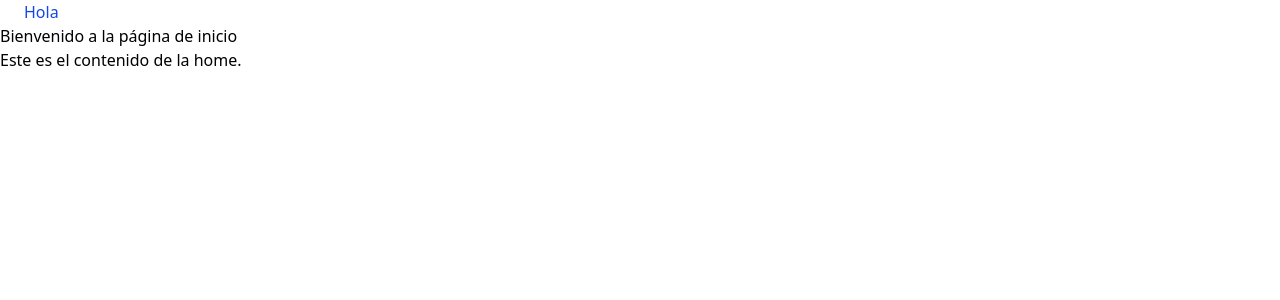
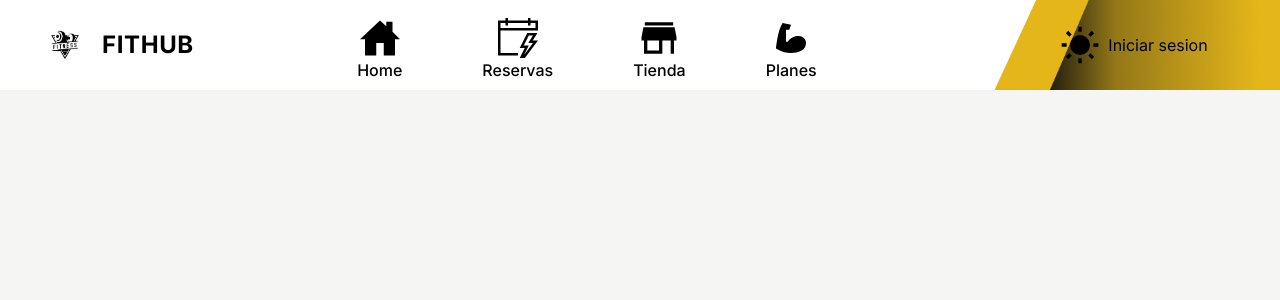
Before and after one commit to LucaFrisoni/FitHub, a Flask app: page / in a window 1280 px wide. Shown: the top 300 px of the page. Run offline with Flask 3, Linux system fonts and the light colour scheme.

Commit message:
Feat: Navbar finalizada + eliminacion tailwind.config(nueva version queda obsoleto este archivo)

```diff
--- a/Front/static/css/main.css
+++ b/Front/static/css/main.css
@@ -3,16 +3,23 @@
 @layer theme, base, components, utilities;
 @layer theme {
   :root, :host {
-    --font-sans: ui-sans-serif, system-ui, sans-serif, "Apple Color Emoji",
-      "Segoe UI Emoji", "Segoe UI Symbol", "Noto Color Emoji";
     --font-mono: ui-monospace, SFMono-Regular, Menlo, Monaco, Consolas, "Liberation Mono",
       "Courier New", monospace;
-    --color-red-700: oklch(50.5% 0.213 27.518);
-    --color-green-700: oklch(52.7% 0.154 150.069);
-    --color-blue-700: oklch(48.8% 0.243 264.376);
+    --color-stone-100: oklch(97% 0.001 106.424);
+    --color-stone-200: oklch(92.3% 0.003 48.717);
+    --color-white: #fff;
     --spacing: 0.25rem;
-    --default-font-family: var(--font-sans);
+    --text-2xl: 1.5rem;
+    --text-2xl--line-height: calc(2 / 1.5);
+    --font-weight-medium: 500;
+    --font-weight-bold: 700;
+    --tracking-wide: 0.025em;
+    --radius-md: 0.375rem;
+    --default-transition-duration: 150ms;
+    --default-transition-timing-function: cubic-bezier(0.4, 0, 0.2, 1);
+    --default-font-family: var(--font-inter);
     --default-mono-font-family: var(--font-mono);
+    --font-inter: "Inter", sans-serif;
   }
 }
 @layer base {
@@ -161,36 +168,124 @@
   }
 }
 @layer utilities {
+  .fixed {
+    position: fixed;
+  }
   .static {
     position: static;
-  }
-  .ml-6 {
-    margin-left: calc(var(--spacing) * 6);
   }
   .block {
     display: block;
   }
+  .flex {
+    display: flex;
+  }
   .table {
     display: table;
+  }
+  .h-\[90px\] {
+    height: 90px;
+  }
+  .h-\[200px\] {
+    height: 200px;
+  }
+  .h-full {
+    height: 100%;
+  }
+  .max-h-\[40px\] {
+    max-height: 40px;
+  }
+  .max-h-\[50px\] {
+    max-height: 50px;
+  }
+  .min-h-\[40px\] {
+    min-height: 40px;
+  }
+  .w-\[300px\] {
+    width: 300px;
+  }
+  .w-full {
+    width: 100%;
+  }
+  .max-w-\[40px\] {
+    max-width: 40px;
+  }
+  .min-w-\[40px\] {
+    min-width: 40px;
+  }
+  .min-w-\[50px\] {
+    min-width: 50px;
   }
   .border-collapse {
     border-collapse: collapse;
   }
+  .cursor-pointer {
+    cursor: pointer;
+  }
   .resize {
     resize: both;
+  }
+  .flex-col {
+    flex-direction: column;
+  }
+  .items-center {
+    align-items: center;
+  }
+  .justify-between {
+    justify-content: space-between;
+  }
+  .justify-center {
+    justify-content: center;
+  }
+  .rounded-md {
+    border-radius: var(--radius-md);
   }
   .border {
     border-style: var(--tw-border-style);
     border-width: 1px;
   }
-  .text-blue-700 {
-    color: var(--color-blue-700);
+  .bg-stone-100 {
+    background-color: var(--color-stone-100);
   }
-  .text-green-700 {
-    color: var(--color-green-700);
+  .bg-white {
+    background-color: var(--color-white);
   }
-  .text-red-700 {
-    color: var(--color-red-700);
+  .bg-cover {
+    background-size: cover;
+  }
+  .p-2 {
+    padding: calc(var(--spacing) * 2);
+  }
+  .pt-2 {
+    padding-top: calc(var(--spacing) * 2);
+  }
+  .pt-2\.5 {
+    padding-top: calc(var(--spacing) * 2.5);
+  }
+  .pr-10 {
+    padding-right: calc(var(--spacing) * 10);
+  }
+  .pl-3 {
+    padding-left: calc(var(--spacing) * 3);
+  }
+  .pl-10 {
+    padding-left: calc(var(--spacing) * 10);
+  }
+  .text-2xl {
+    font-size: var(--text-2xl);
+    line-height: var(--tw-leading, var(--text-2xl--line-height));
+  }
+  .font-bold {
+    --tw-font-weight: var(--font-weight-bold);
+    font-weight: var(--font-weight-bold);
+  }
+  .font-medium {
+    --tw-font-weight: var(--font-weight-medium);
+    font-weight: var(--font-weight-medium);
+  }
+  .tracking-wide {
+    --tw-tracking: var(--tracking-wide);
+    letter-spacing: var(--tracking-wide);
   }
   .underline {
     text-decoration-line: underline;
@@ -199,11 +294,39 @@
     outline-style: var(--tw-outline-style);
     outline-width: 1px;
   }
+  .transition {
+    transition-property: color, background-color, border-color, outline-color, text-decoration-color, fill, stroke, --tw-gradient-from, --tw-gradient-via, --tw-gradient-to, opacity, box-shadow, transform, translate, scale, rotate, filter, -webkit-backdrop-filter, backdrop-filter, display, visibility, content-visibility, overlay, pointer-events;
+    transition-timing-function: var(--tw-ease, var(--default-transition-timing-function));
+    transition-duration: var(--tw-duration, var(--default-transition-duration));
+  }
+  .hover\:bg-stone-200\/40 {
+    &:hover {
+      @media (hover: hover) {
+        background-color: color-mix(in srgb, oklch(92.3% 0.003 48.717) 40%, transparent);
+        @supports (color: color-mix(in lab, red, red)) {
+          background-color: color-mix(in oklab, var(--color-stone-200) 40%, transparent);
+        }
+      }
+    }
+  }
+}
+@layer base {
+  body {
+    font-family: var(--font-inter);
+  }
 }
 @property --tw-border-style {
   syntax: "*";
   inherits: false;
   initial-value: solid;
+}
+@property --tw-font-weight {
+  syntax: "*";
+  inherits: false;
+}
+@property --tw-tracking {
+  syntax: "*";
+  inherits: false;
 }
 @property --tw-outline-style {
   syntax: "*";
@@ -214,6 +337,8 @@
   @supports ((-webkit-hyphens: none) and (not (margin-trim: inline))) or ((-moz-orient: inline) and (not (color:rgb(from red r g b)))) {
     *, ::before, ::after, ::backdrop {
       --tw-border-style: solid;
+      --tw-font-weight: initial;
+      --tw-tracking: initial;
       --tw-outline-style: solid;
     }
   }
--- a/Front/templates/base.html
+++ b/Front/templates/base.html
@@ -8,9 +8,79 @@
       rel="stylesheet"
       href="{{ url_for('static',filename='css/main.css',_external=True) }}"
     />
+    <link
+      href="https://fonts.googleapis.com/css2?family=Inter:wght@400;500;600;700&display=swap"
+      rel="stylesheet"
+    />
   </head>
-  <body>
-    <nav><p class="ml-6 text-blue-700">Hola</p></nav>
+  <body class="bg-stone-100">
+    <nav class="bg-white w-full h-[90px] flex justify-between fixed">
+      <!-- Logo -->
+      <div class="flex items-center justify-center pl-10">
+        <img
+          class="min-w-[50px] max-h-[50px]"
+          src="{{ url_for('static',filename='images/logo.jpg')}}"
+          alt="logo"
+        />
+        <p class="pl-3 text-2xl font-bold tracking-wide">FITHUB</p>
+      </div>
+
+      <!-- Iconos -->
+      <div class="flex items-center pt-2.5">
+        <div class="flex flex-col items-center pl-10 pr-10 cursor-pointer">
+          <img
+            class="max-w-[40px] max-h-[40px]"
+            src="{{ url_for('static',filename='images/home.svg')}}"
+            alt="logo"
+          />
+          <p class="font-medium">Home</p>
+        </div>
+
+        <div class="flex flex-col items-center pl-10 pr-10 cursor-pointer">
+          <img
+            class="max-w-[40px] max-h-[40px]"
+            src="{{ url_for('static',filename='images/schedule.svg')}}"
+            alt="logo"
+          />
+          <p class="font-medium">Reservas</p>
+        </div>
+
+        <div class="flex flex-col items-center pl-10 pr-10 cursor-pointer">
+          <img
+            class="min-w-[40px] min-h-[40px]"
+            src="{{ url_for('static',filename='images/store.svg')}}"
+            alt="logo"
+          />
+          <p class="font-medium">Tienda</p>
+        </div>
+
+        <div class="flex flex-col items-center pl-10 pr-10 cursor-pointer">
+          <img
+            class="min-w-[40px] min-h-[40px]"
+            src="{{ url_for('static',filename='images/planes.svg')}}"
+            alt="logo"
+          />
+          <p class="font-medium">Planes</p>
+        </div>
+      </div>
+
+      <!-- Boton - Light/Dark mode - gradiente de colores -->
+      <div
+        class="flex items-center justify-center bg-cover w-[300px] h-full"
+        style="background-image: url('{{ url_for('static', filename='images/gradiente.png') }}')"
+      >
+        <div
+          class="hover:bg-stone-200/40 transition rounded-md p-2 cursor-pointer"
+        >
+          <img
+            class="min-w-[40px] min-h-[40px]"
+            src="{{ url_for('static',filename='images/sun.svg')}}"
+            alt="logo"
+          />
+        </div>
+        <button>Iniciar sesion</button>
+      </div>
+    </nav>
 
     <main>{% block content %} {% endblock %}</main>
 
```
Also changed, not shown: Front/static/css/src/tailwind.css (+14 -0 lines), Front/tailwind.config.js (deleted, +0 -10 lines), Front/static/images/Gradiente.png (added), Front/static/images/home.svg (added), Front/static/images/logo.jpg (added), Front/static/images/planes.svg (added), Front/static/images/schedule.svg (added), Front/static/images/store.svg (added), Front/static/images/sun.svg (added), 1 other file.
